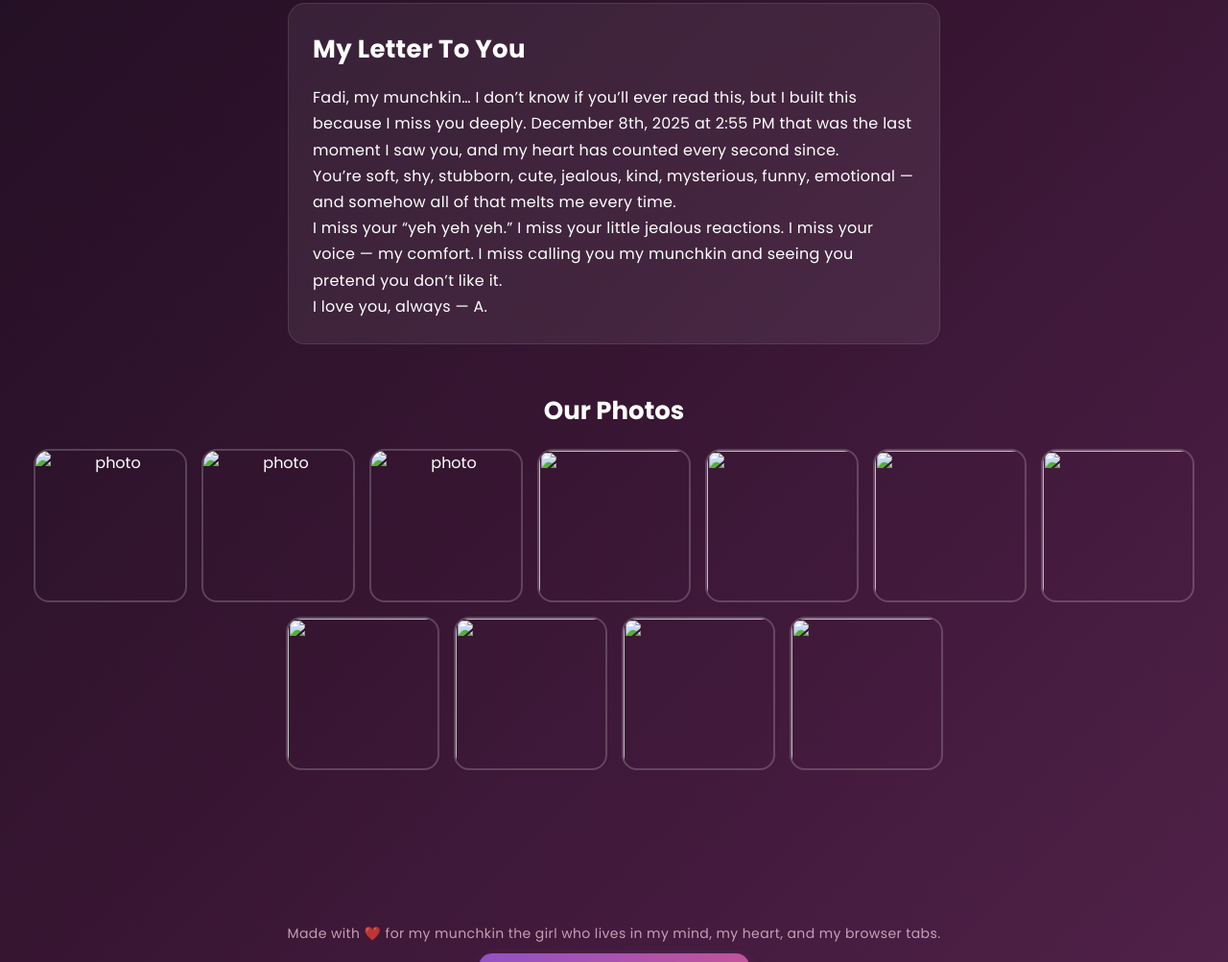
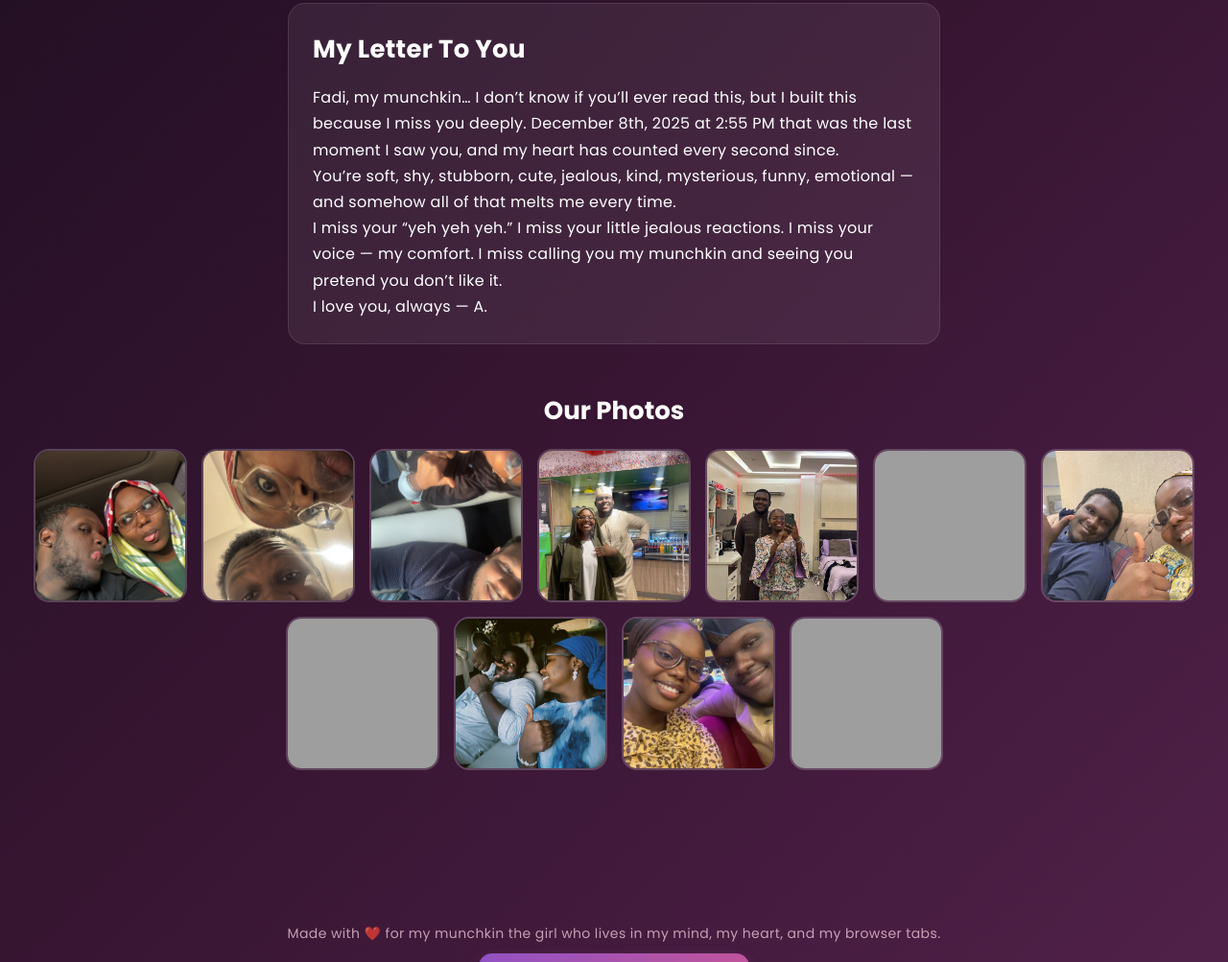
Before and after one commit to cr4zyamin/Ruhi-Ta, a plain HTML site: page index.html in a window 1280 px wide. Shown: the part 383-1386 px from the top of the page at 96% size. Drawn offline with Linux system fonts and the light colour scheme; the site is published under a folder, as on GitHub Pages, so addresses that start at the root find nothing.

Commit message:
Update index.html

```diff
--- a/index.html
+++ b/index.html
@@ -64,17 +64,17 @@
     <h2>Our Photos</h2>
     <div class="photo-container" id="photoContainer">
         <!-- Add images by replacing below -->
-        <img src="/images/0E92B8A5-5E86-480E-AC83-448DB5659E67.JPG" alt="photo">
-        <img src="/images/1EE6EF79-78D1-4F4B-8D8A-36A196FA56A2.JPG" alt="photo">
-        <img src="/images/IMG_0757.jpg" alt="photo">
-        <img src="/images/IMG_0785.JPG" alt="">
-        <img src="/images/IMG_1081.JPG" alt="">
-        <img src="/images/IMG_1719.PNG" alt="">
-        <img src="/images/IMG_2684.JPG" alt="">
-        <img src="/images/IMG_2033.PNG" alt="">
-        <img src="/images/IMG_6920.JPG" alt="">
-        <img src="/images/IMG_7852.JPG" alt="">
-        <img src="/images/IMG_8569.JPG" alt="">
+        <img src="images/0E92B8A5-5E86-480E-AC83-448DB5659E67.JPG" alt="photo">
+        <img src="images/1EE6EF79-78D1-4F4B-8D8A-36A196FA56A2.JPG" alt="photo">
+        <img src="images/IMG_0757.jpg" alt="photo">
+        <img src="images/IMG_0785.JPG" alt="">
+        <img src="images/IMG_1081.JPG" alt="">
+        <img src="images/IMG_1719.PNG" alt="">
+        <img src="images/IMG_2684.JPG" alt="">
+        <img src="images/IMG_2033.PNG" alt="">
+        <img src="images/IMG_6920.JPG" alt="">
+        <img src="images/IMG_7852.JPG" alt="">
+        <img src="images/IMG_8569.JPG" alt="">
     </div>
 </section>
 
```
